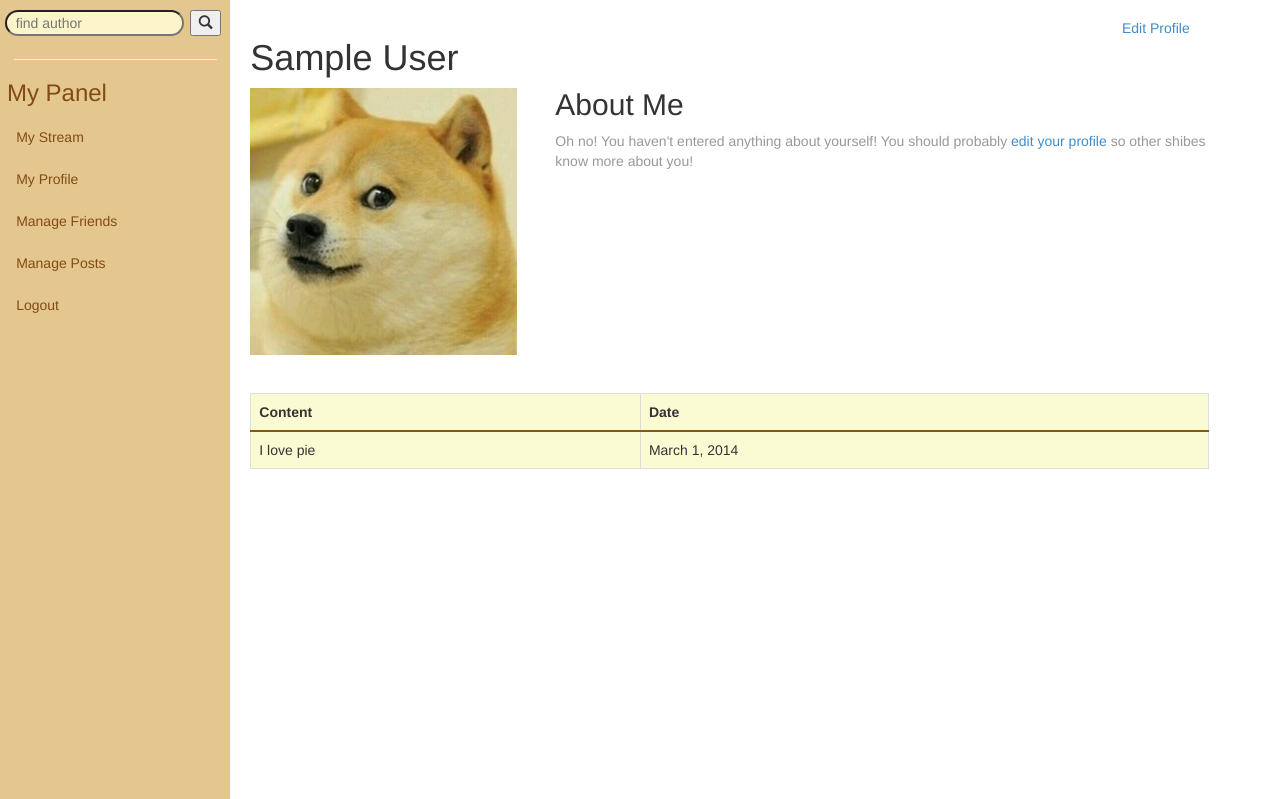
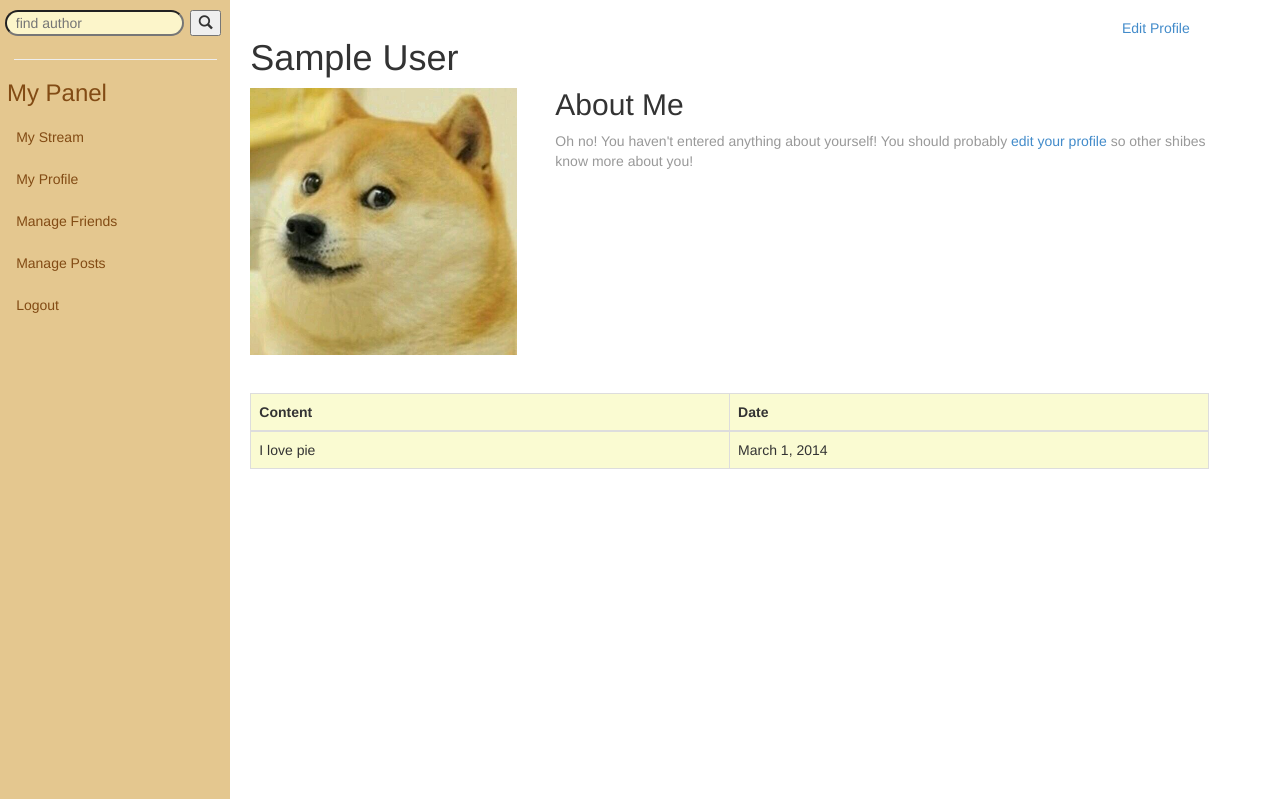
Before and after one commit to awwong1/CMPUT410-Project, a Django app: page /author/ in a window 1280 px wide. Shown: the part 86-885 px from the top of the page. Run offline with Django 3.2, Linux system fonts and the light colour scheme; the visitor is signed in with stand-in values (Sample User, id 1); some libraries are stand-ins or nearby versions.

Commit message:
fixed issue 'UI for friends page is wonky'(columns are now aligned, users are always brown not blue, if post content overflows, ellipsis will be shown)

```diff
--- a/dogenode/static/css/base.css
+++ b/dogenode/static/css/base.css
@@ -154,7 +154,6 @@ div.content header h1 {
     clear: right;
 }
 
-
 textarea {
     -webkit-box-sizing: border-box;
        -moz-box-sizing: border-box;
@@ -224,23 +223,29 @@ div.search-box input:focus {
 }
 
 /* *** Tables *** */
-.table {
+table {
     background-color: #FAFBD2;
     width: 100%;
     height: 100%;
+    table-layout: fixed;
+}
+
+table td {
+    overflow: hidden;
+    text-overflow: ellipsis;
 }
 
 /* Overridding Bootstraps' CSS: division between head and body  */
-.table > thead > tr > th {
+table > thead > tr > th {
     border-bottom: 2px solid #855A14; /* Faded Brown */
 }
 
 /* Table Links  */
-.table tbody tr td a {
+table a {
     color: rgb(165, 116, 38); /* faded med-dark orange brown */
 }
 
-.table tbody tr td a:hover {
+table a:hover, table a:visited {
     color: rgb(205, 151, 63); /* medium orange brown */
     text-decoration:none;
 }
--- a/dogenode/templates/author/friends.html
+++ b/dogenode/templates/author/friends.html
@@ -139,6 +139,7 @@
         <thead>
             <tr>
                 <th>Follower</th>
+		<th> Action? </th>
             </tr>
         </thead>
         <tbody>
```
